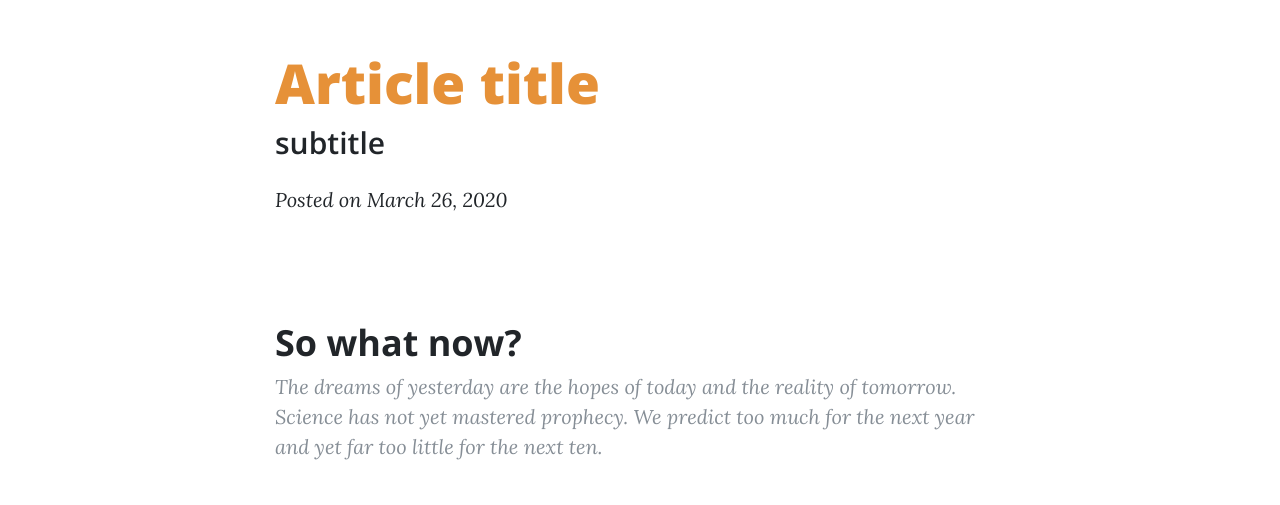
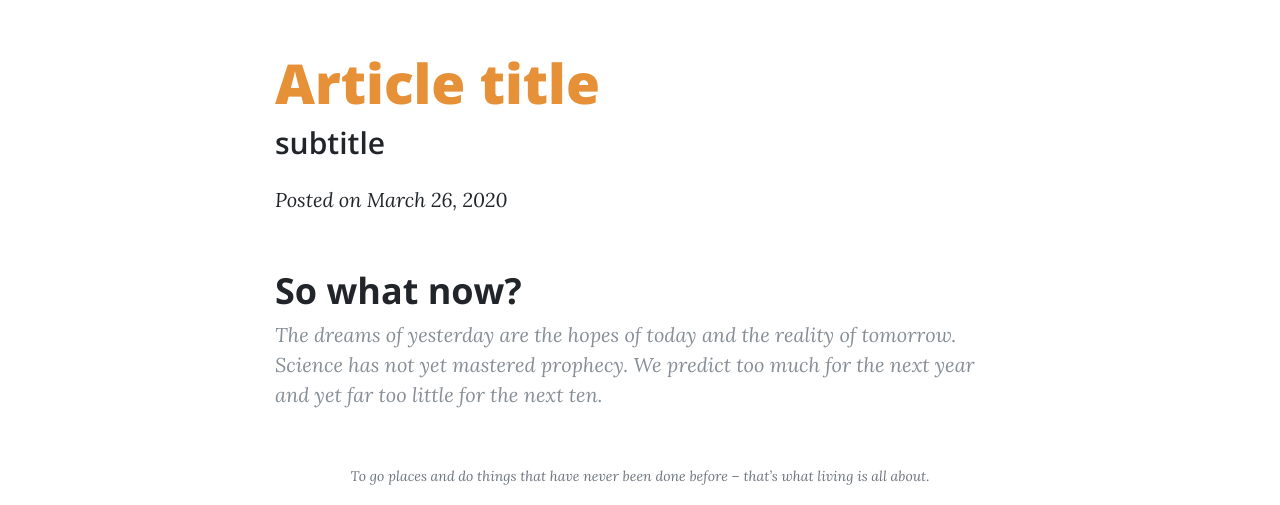
Before and after one commit to ProAce/proace.tech, a website: page posts/empty_post.html in a window 1280 px wide. Shown: the top 505 px of the page. Drawn offline with nearby package versions, Linux system fonts and the light colour scheme.

Commit message:
section header margin top

```diff
--- a/css/clean-blog.css
+++ b/css/clean-blog.css
@@ -51,7 +51,7 @@ blockquote {
 .section-heading {
   font-size: 36px;
   font-weight: 700;
-  margin-top: 60px;
+  margin-top: .5rem;
 }
 
 .caption {
```
